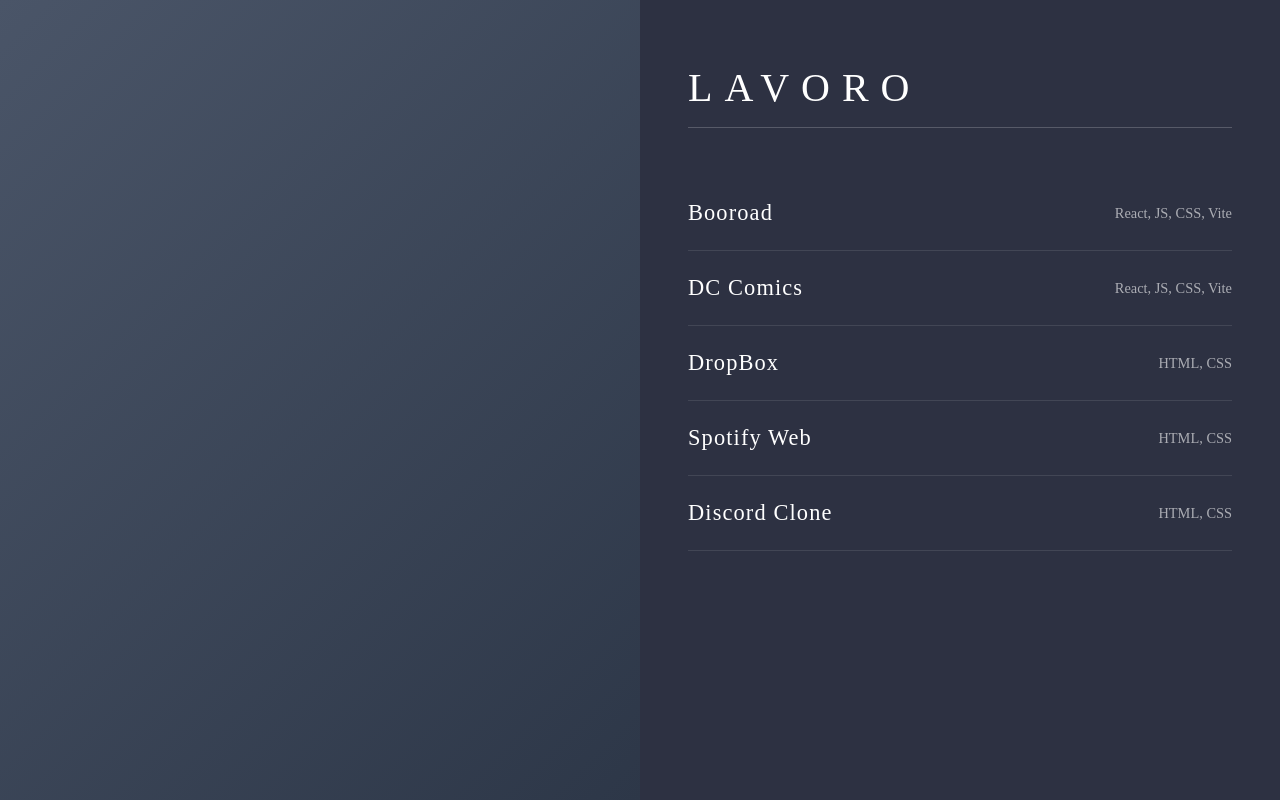
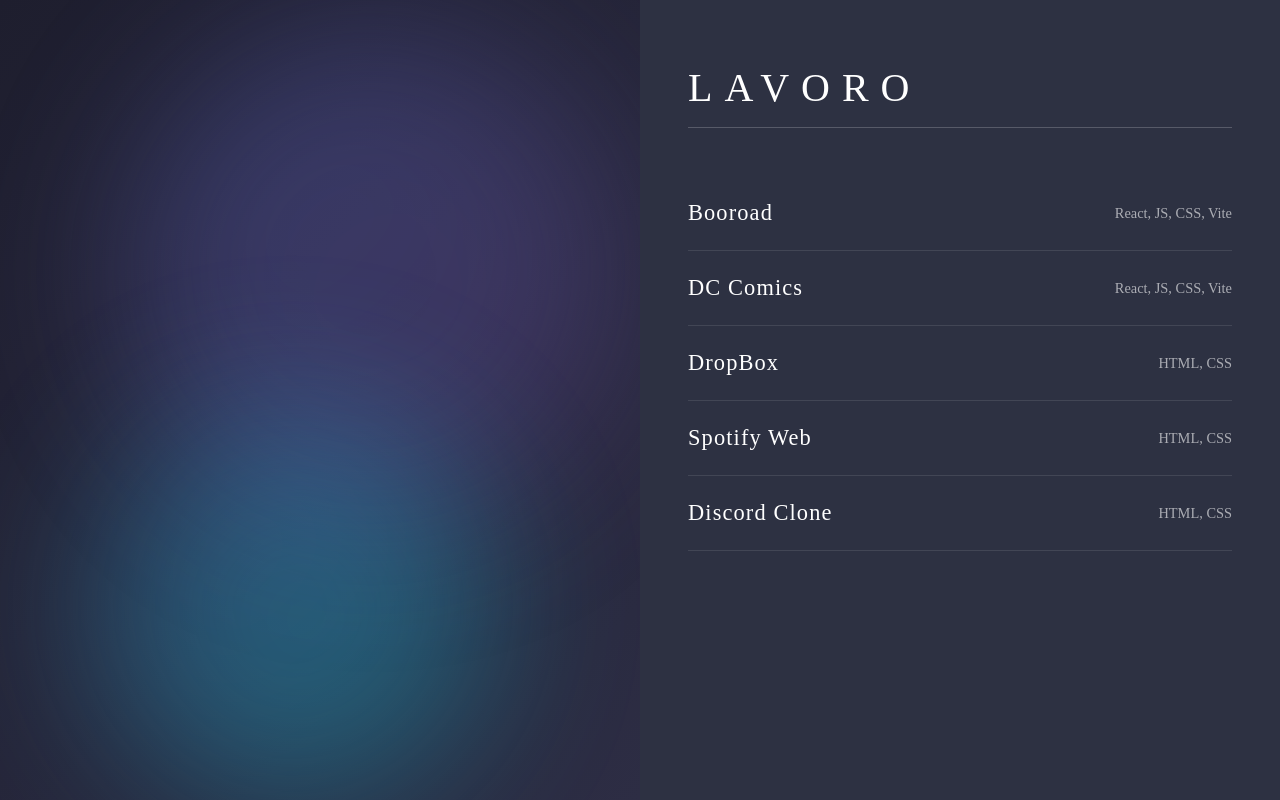
Before and after one commit to AlbertoCadorin/porfolio, a React (Vite) app: page /projects in a window 1280 px wide. Built offline with nearby package versions, Linux system fonts and the light colour scheme.

Commit message:
Update Projects.css with new background gradients and add animated blob effects

```diff
--- a/src/components/pages/Projects.css
+++ b/src/components/pages/Projects.css
@@ -11,10 +11,62 @@
     display: flex;
     align-items: center;
     justify-content: center;
-    background: linear-gradient(135deg, #4a5568 0%, #2d3748 100%);
+    background: linear-gradient(135deg, #1e1e2e 0%, #2d2d44 100%);
     padding: 3rem;
     position: relative;
     overflow: hidden;
+}
+
+.img-section::before {
+    content: '';
+    position: absolute;
+    width: 500px;
+    height: 500px;
+    border-radius: 50%;
+    background: linear-gradient(135deg, #667eea, #764ba2);
+    filter: blur(80px);
+    opacity: 0.3;
+    top: 10%;
+    left: 10%;
+    animation: blob1 20s ease-in-out infinite;
+}
+
+.img-section::after {
+    content: '';
+    position: absolute;
+    width: 400px;
+    height: 400px;
+    border-radius: 50%;
+    background: linear-gradient(135deg, #4facfe, #00f2fe);
+    filter: blur(80px);
+    opacity: 0.3;
+    bottom: 10%;
+    right: 10%;
+    animation: blob2 15s ease-in-out infinite;
+}
+
+@keyframes blob1 {
+
+    0%,
+    100% {
+        transform: translate(0, 0);
+    }
+
+    50% {
+        transform: translate(100px, -100px);
+    }
+}
+
+@keyframes blob2 {
+
+    0%,
+    100% {
+        transform: translate(0, 0);
+    }
+
+    50% {
+        transform: translate(-100px, 100px);
+    }
 }
 
 .project-image {
@@ -24,6 +76,8 @@
     border-radius: 12px;
     box-shadow: 0 20px 60px rgba(0, 0, 0, 0.4);
     transition: all 0.3s ease;
+    position: relative;
+    z-index: 1;
 }
 
 .projects-list {
```
